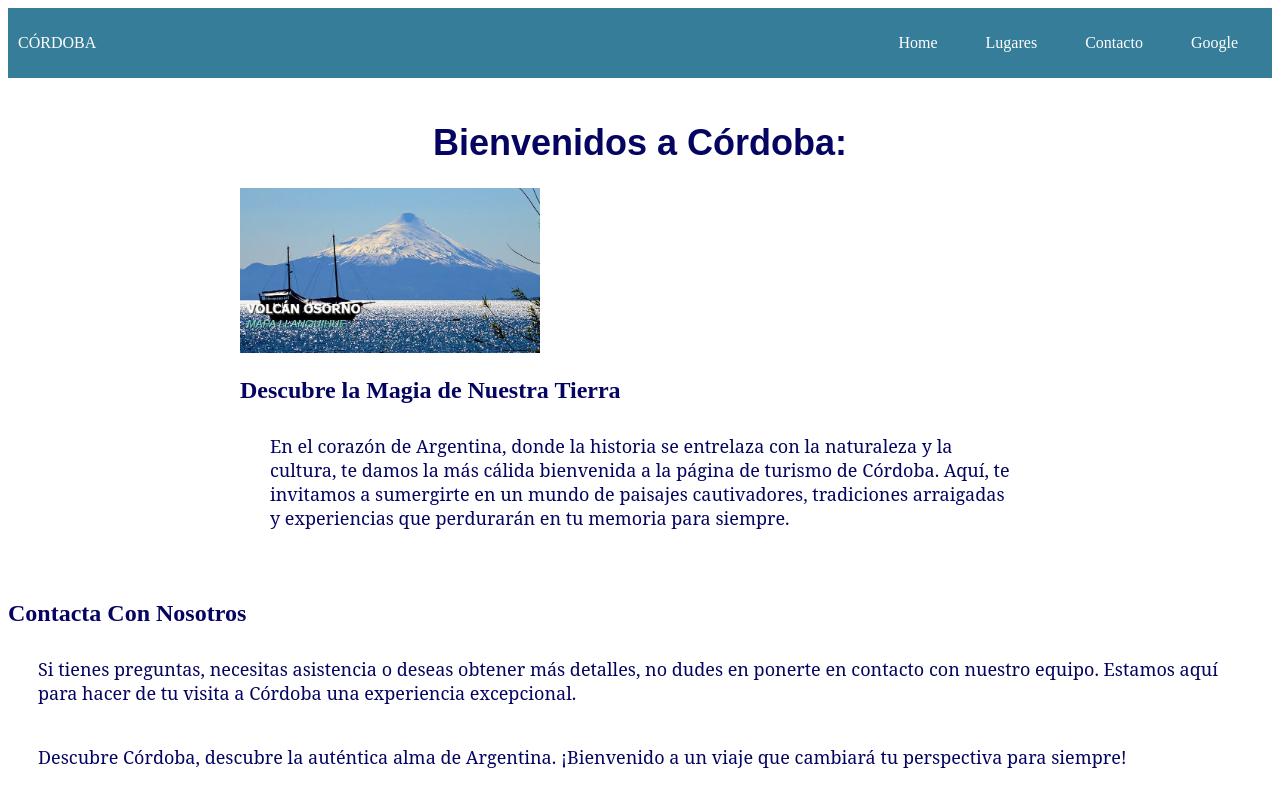
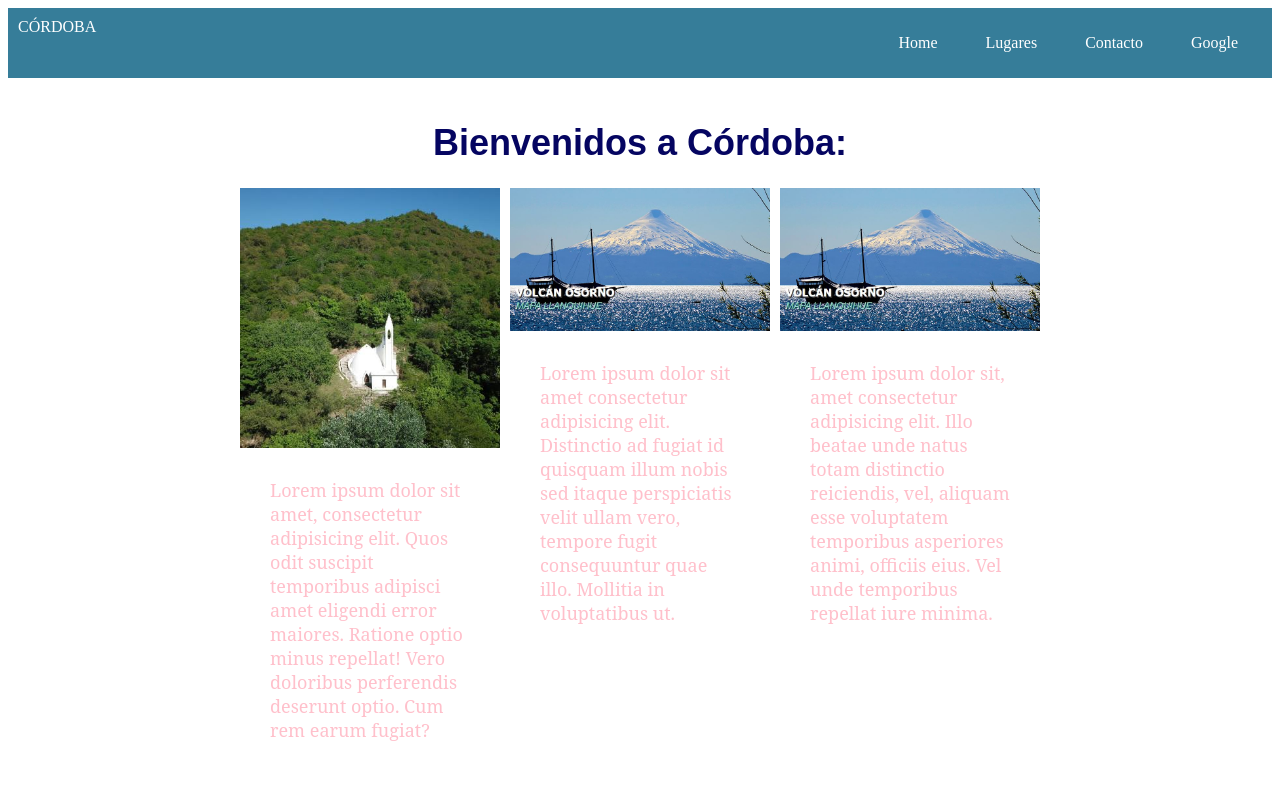
Before and after one commit to cmarambio/ProyectoCodo1, a plain HTML site: page index.html in a window 1280 px wide. Shown: the top 789 px of the page. Drawn offline with Linux system fonts and the light colour scheme.

Commit message:
galeria de imagenes

```diff
--- /dev/null
+++ b/estilos/galeria.css
@@ -0,0 +1,28 @@
+.gallery {
+    display: grid;
+    grid-template-columns: repeat(auto-fit, minmax(200px, 1fr));
+    gap: 10px;
+}
+
+.image {
+    position: relative;
+    overflow: hidden;
+}
+
+.image img {
+    width: 100%;
+    height: auto;
+    display: block;
+    transition: transform 0.3s;
+}
+
+.image img:hover {
+    transform: scale(1.1);
+}
+
+.textGallery{
+    color: pink;
+    text-decoration: none;
+    list-style-type: none;
+    text-decoration: none;
+}
--- a/estilos/style.css
+++ b/estilos/style.css
@@ -19,7 +19,7 @@ p {
 }
 
 
-a:hover {
+.textNav:hover {
     color: rgb(26, 3, 48);
 }
 
@@ -104,7 +104,7 @@ li {
 
 
 
-a {
+.textNav {
     color: white;
     text-decoration: none;
 }
--- a/index.html
+++ b/index.html
@@ -7,6 +7,7 @@
     <title>Proyecto Codo a Codo</title>
     <link rel="stylesheet" href="estilos/style.css">
     <link rel="stylesheet" href="estilos/footer.css">
+    <link rel="stylesheet" href="estilos/galeria.css">
 </head>
 
 <body>
@@ -14,12 +15,12 @@
     <header>
         <div class="container-nav">
             <nav class="navbar">
-                <a href="index.html" class="brand">CÓRDOBA</a>
+                <a class="textNav" href="index.html" class="brand">CÓRDOBA</a>
                 <ul class="nav-links">
-                    <li><a href="index.html">Home</a></li>
-                    <li><a href="">Lugares</a></li>
-                    <li><a href="#myForm">Contacto</a></li>
-                    <li><a href="https://www.google.com/maps/@-31.4396976,-64.3846743,11z?entry=ttu"
+                    <li><a class="textNav" href="index.html">Home</a></li>
+                    <li><a class="textNav" href="">Lugares</a></li>
+                    <li><a class="textNav" href="#myForm">Contacto</a></li>
+                    <li><a class="textNav" href="https://www.google.com/maps/@-31.4396976,-64.3846743,11z?entry=ttu"
                             target="_blank">Google</a></li>
                 </ul>
             </nav>
@@ -31,8 +32,38 @@
     <div class="container">
         <h1> Bienvenidos a Córdoba: </h1>
         <!-- Contenido principal -->
-            <section class="galeria">
+
+        <section class="gallery">
+
+            <div class="image">
+                <a class="textGallery" href="quebrachitos.html">
+                    <img src="img/capilla buffo.jpg" alt="">
+                    <p >Lorem ipsum dolor sit amet, consectetur adipisicing elit. Quos odit suscipit temporibus adipisci
+                        amet eligendi error maiores. Ratione optio minus repellat! Vero doloribus perferendis deserunt
+                        optio. Cum rem earum fugiat? </p>
+                </a>
+            </div>
+
+
+            <div class="image">
+                <a class="textGallery" href="">
                     <img src="img/imgProvisoria.JPG" alt="">
+                    <p >Lorem ipsum dolor sit amet consectetur adipisicing elit. Distinctio ad fugiat id quisquam illum
+                        nobis
+                        sed
+                        itaque perspiciatis velit ullam vero, tempore fugit consequuntur quae illo. Mollitia in
+                        voluptatibus
+                        ut.</p>
+                </a>
+            </div>
+
+            <div class="image">
+                <a class="textGallery" href="">
+                    <img src="img/imgProvisoria.JPG" alt="">
+                    <p  > Lorem ipsum dolor sit, amet consectetur adipisicing elit. Illo beatae unde natus totam distinctio reiciendis, vel, aliquam esse voluptatem temporibus asperiores animi, officiis eius. Vel unde temporibus repellat iure minima.</p>
+                </a>
+            </div>
+
         </section>
 
         <section class="presentacion">
@@ -70,7 +101,6 @@
         <input type="text" id="asunto" name="asunto" required>
         <input type="submit" value="Enviar">
 
-
     </form>
 
     <script src="estilos/script.js"></script>
```
Also changed, not shown: img/bc-mockup-overlay.webp (deleted), img/layer3.webp (deleted), img/overview-overlay.webp (deleted). Lines whose indentation alone changed are shown as unchanged.
